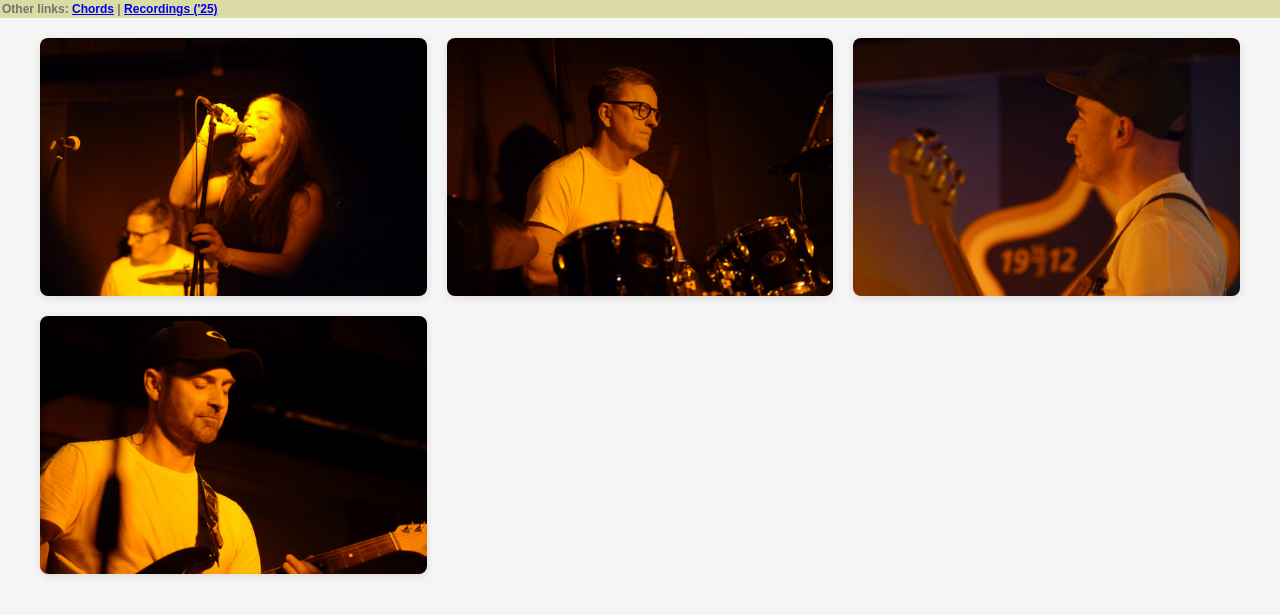
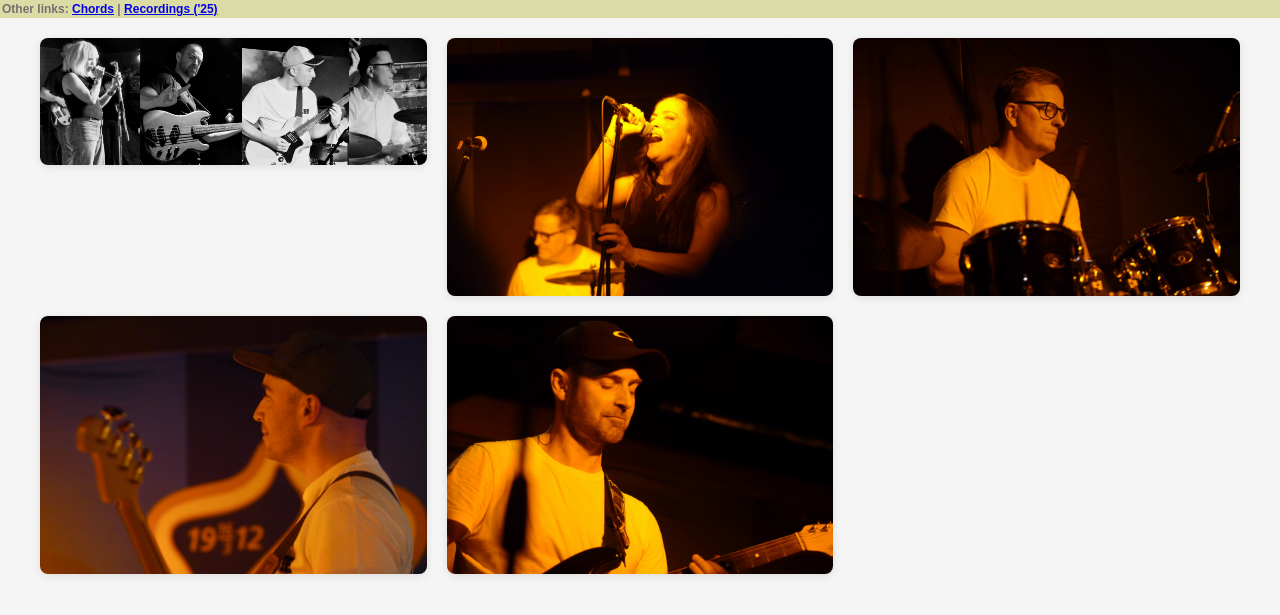
Before and after one commit to tkjelsrud/badstudio-portfolio, a Jekyll site: the page bedby10/pics.html, which Jekyll copies as it is, in a window 1280 px wide. Shown: the top 615 px of the page. Built offline with Jekyll 4.4.1, drawn with Linux system fonts in a browser that asks for light colours.

Commit message:
Update pics.html

```diff
--- a/bedby10/pics.html
+++ b/bedby10/pics.html
@@ -44,6 +44,7 @@
     <div class="header">Other links: <a href="index.html">Chords</a> | <a href="recordings.html">Recordings ('25)</a></div>
 
     <div class="gallery">
+        <img src="img/bedby10-gig2.jpg">
         <img src="img/IMG_3140.JPEG" alt="Band photo 1">
         <img src="img/IMG_3143.JPEG" alt="Band photo 2">
         <img src="img/P1080641.jpg" alt="Band photo 3">
```
